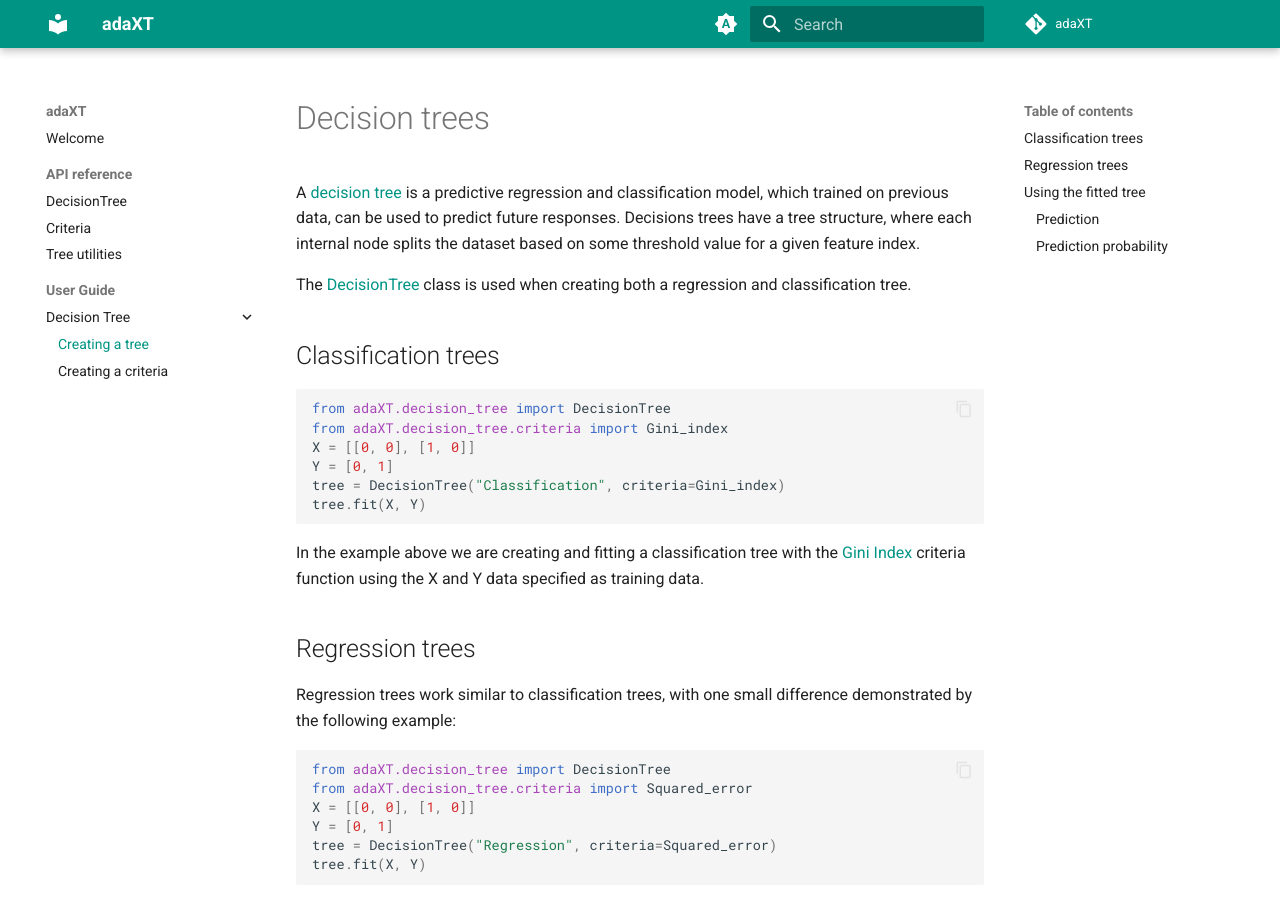
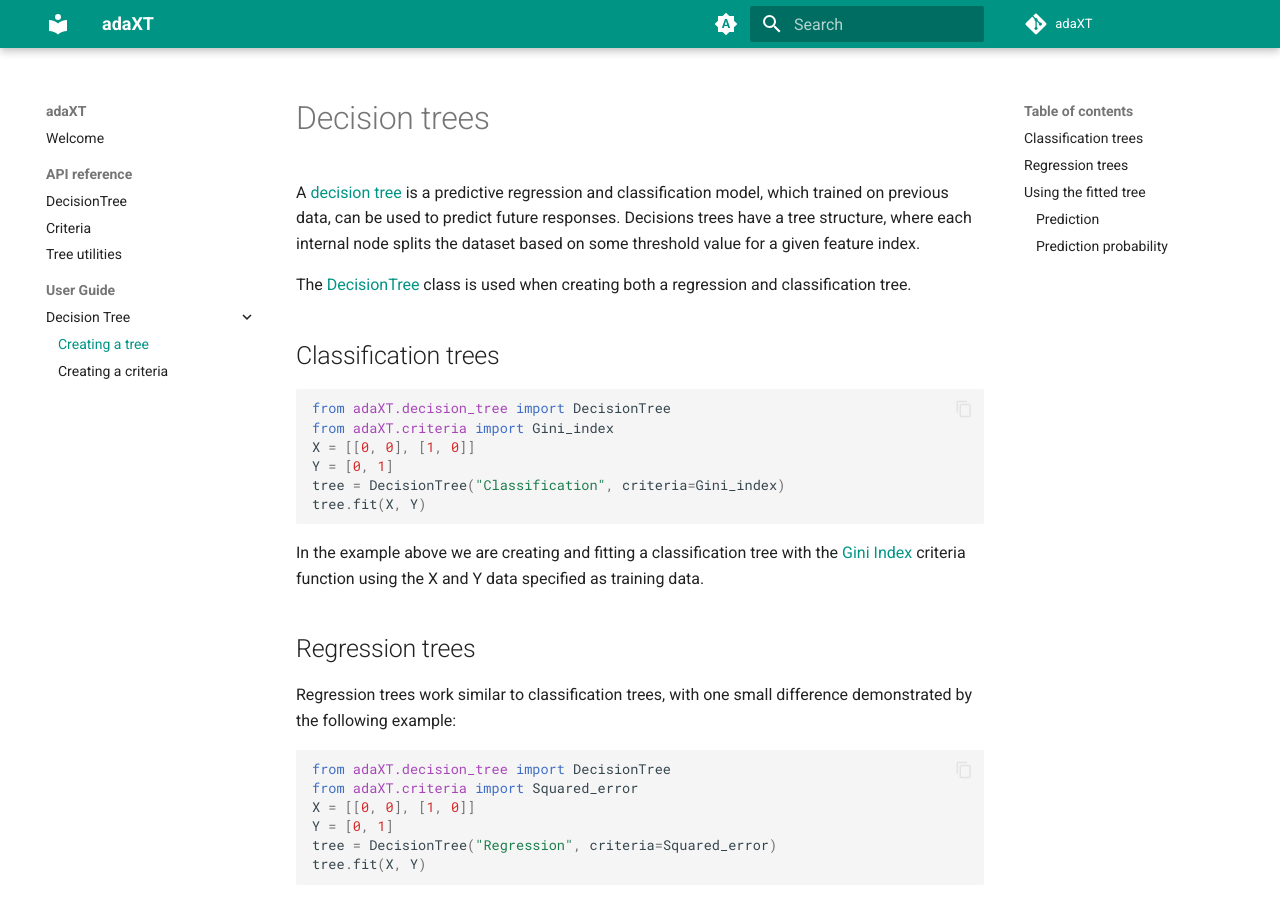
Before and after one commit to NiklasPfister/adaXT, an MkDocs documentation site: the page built from docs/decision_tree/examples/creatingATree.md, in a window 1280 px wide and 900 px high. Built offline with MkDocs 1.6.1 and Material for MkDocs 9.7.7, drawn with Linux system fonts in a browser that asks for light colours; comment, search, counter and statistics services are not loaded.

Commit message:
Update creatingATree.md

````diff
--- a/docs/decision_tree/examples/creatingATree.md
+++ b/docs/decision_tree/examples/creatingATree.md
@@ -6,7 +6,7 @@ The [DecisionTree](../tree/DecisionTree.md) class is used when creating both a r
 ## Classification trees
 ```py
 from adaXT.decision_tree import DecisionTree
-from adaXT.decision_tree.criteria import Gini_index
+from adaXT.criteria import Gini_index
 X = [[0, 0], [1, 0]]
 Y = [0, 1]
 tree = DecisionTree("Classification", criteria=Gini_index)
@@ -19,7 +19,7 @@ tree with the [Gini Index](../criteria/criteria.md#adaXT.criteria.criteria.Gini_
 Regression trees work similar to classification trees, with one small difference demonstrated by the following example:
 ```py
 from adaXT.decision_tree import DecisionTree
-from adaXT.decision_tree.criteria import Squared_error
+from adaXT.criteria import Squared_error
 X = [[0, 0], [1, 0]]
 Y = [0, 1]
 tree = DecisionTree("Regression", criteria=Squared_error)
````
